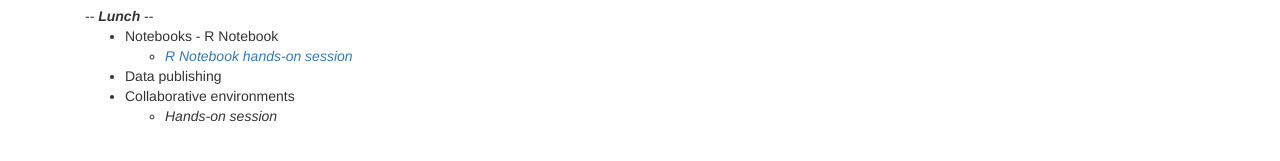
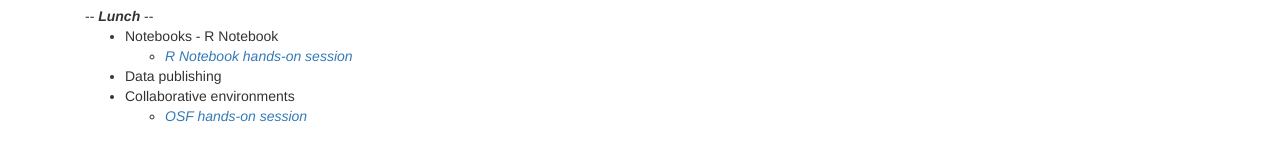
Before and after one commit to nicjar/DM_WS, a Jekyll site: the page built from index.md, in a window 1280 px wide. Shown: the part 377-538 px from the top of the page. Built offline with Jekyll 4.4.1, drawn with Linux system fonts in a browser that asks for light colours; nearby versions of some CDN libraries.

Commit message:
Update overview page

```diff
--- a/index.md
+++ b/index.md
@@ -13,9 +13,9 @@
 
 - [Introduction to data management](slides/Data_Management_slides.html#4)
 - File organisation best-practices
-    - _[File organization hands-on session](exercises/1-organization.html)_
+    - [_File organization hands-on session_](exercises/1-organization.html)
 - Version control — introduction to git and GitHub
-    - <em>[git hands-on session](exercises/2-git.html)</em>
+    - [_git hands-on session_](exercises/2-git.html)
 
 <div class="centered">
 -- <b><em>Lunch</em></b> --
@@ -25,4 +25,4 @@
     - [_R Notebook hands-on session_](exercises/3-Rnotebooks.html)
 - Data publishing
 - Collaborative environments
-    - <em>Hands-on session</em>
+    - [_OSF hands-on session_](exercises/4-osf.html)
```
